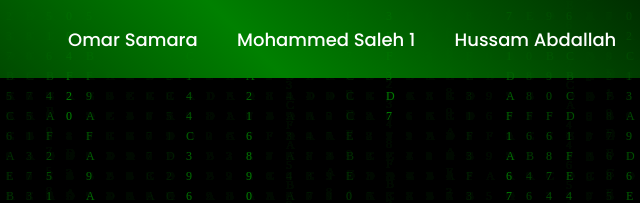
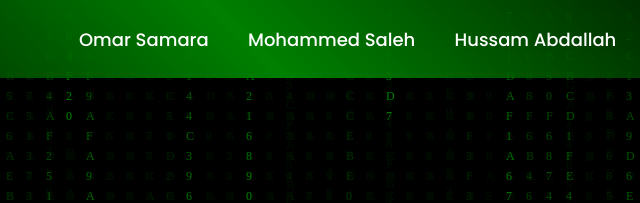
Before and after one commit to yazeedwael/Cryotodog, a plain HTML site: page index.html in a window 1280 px wide. Shown: the top 203 px of the page, 394-1034 px from the left. Drawn offline with nearby package versions, Linux system fonts and the light colour scheme.

Commit message:
Update index.html

```diff
--- a/index.html
+++ b/index.html
@@ -22,8 +22,8 @@
 
         <nav class="navbar">
             <a href="#" style="--i:1;" class="active">Omar Samara</a>
-            <a href="#" style="--i:2;">Mohammed Saleh 1</a>
-            <a href="#" style="--i:3;">Hussam Abdallah</a>
+            <a href="#" style="--i:2;">Mohammed Saleh </a>
+            <a href="#" style="--i:3;">Hussam Abdallah </a>
             <a href="#" style="--i:4;">Qusai Faraj</a>
 
         </nav>
```
